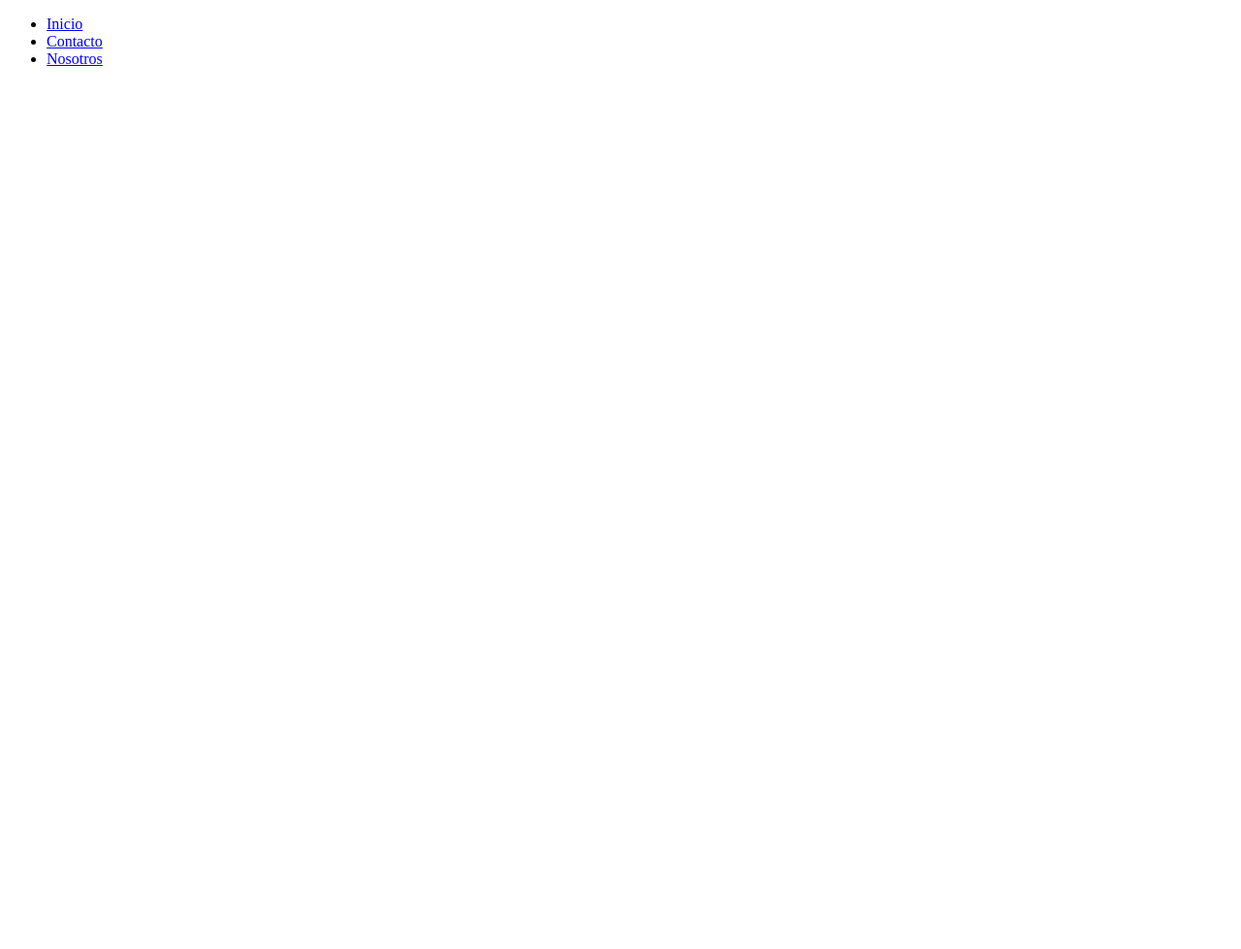
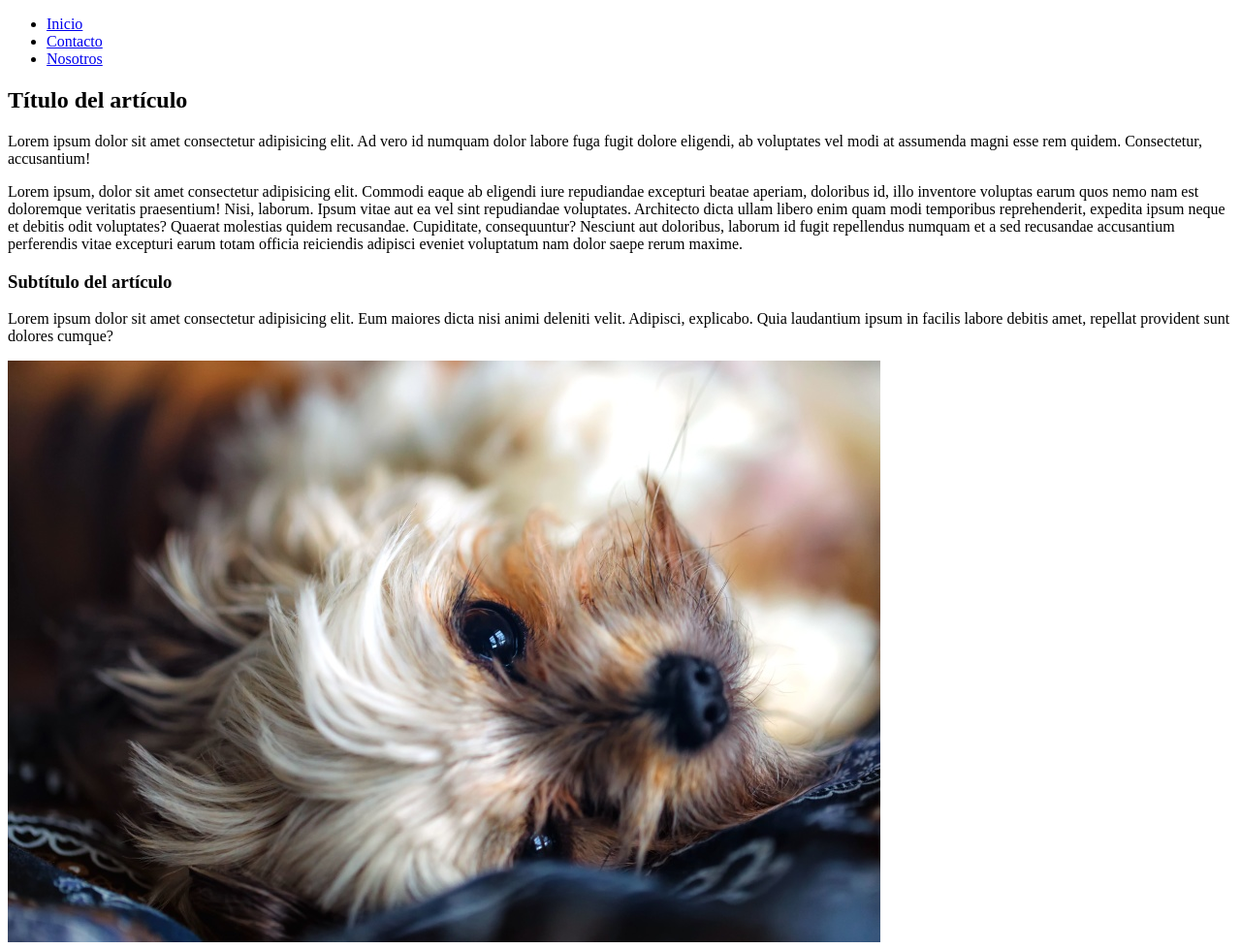
Before and after one commit to denasGarcia/miPrimeraWeb, a plain HTML site: page SRC/index.html in a window 1280 px wide. Shown: the whole page at 97% size. Before the commit the page ends 800 px from the top, so only its background shows below. Drawn offline with Linux system fonts and the light colour scheme.

Commit message:
Agregando estructuras de artículo

```diff
--- a/SRC/index.html
+++ b/SRC/index.html
@@ -8,6 +8,7 @@
         <link rel="stylesheet" href="./style.css">
     </head>
     <body>
+    <!--aquí empieza la cabecera de página-->
     <header>
         <nav>
             <ul>
@@ -23,5 +24,22 @@
             </ul>
         </nav>
     </header>
+    <!--aquí empieza el contenido principal de nuestra página-->
+    <main>
+        <article>
+            <h2>Título del artículo</h2>
+            <div>
+                <p>Lorem ipsum dolor sit amet consectetur adipisicing elit. Ad vero id numquam dolor labore fuga fugit dolore eligendi, ab voluptates vel modi at assumenda magni esse rem quidem. Consectetur, accusantium!</p>
+                <p>Lorem ipsum, dolor sit amet consectetur adipisicing elit. Commodi eaque ab eligendi iure repudiandae excepturi beatae aperiam, doloribus id, illo inventore voluptas earum quos nemo nam est doloremque veritatis praesentium!
+                Nisi, laborum. Ipsum vitae aut ea vel sint repudiandae voluptates. Architecto dicta ullam libero enim quam modi temporibus reprehenderit, expedita ipsum neque et debitis odit voluptates? Quaerat molestias quidem recusandae.
+                Cupiditate, consequuntur? Nesciunt aut doloribus, laborum id fugit repellendus numquam et a sed recusandae accusantium perferendis vitae excepturi earum totam officia reiciendis adipisci eveniet voluptatum nam dolor saepe rerum maxime.</p>
+            </div>
+            <div>
+                <h3>Subtítulo del artículo</h3>
+                <p>Lorem ipsum dolor sit amet consectetur adipisicing elit. Eum maiores dicta nisi animi deleniti velit. Adipisci, explicabo. Quia laudantium ipsum in facilis labore debitis amet, repellat provident sunt dolores cumque?</p>
+                <img src="../assets/perrito.jpg" alt="primer plano de un perrito recostado">
+            </div>
+        </article>
+    </main>
     </body>
 </html>
```
Also changed, not shown: assets/perrito.jpg (added).
